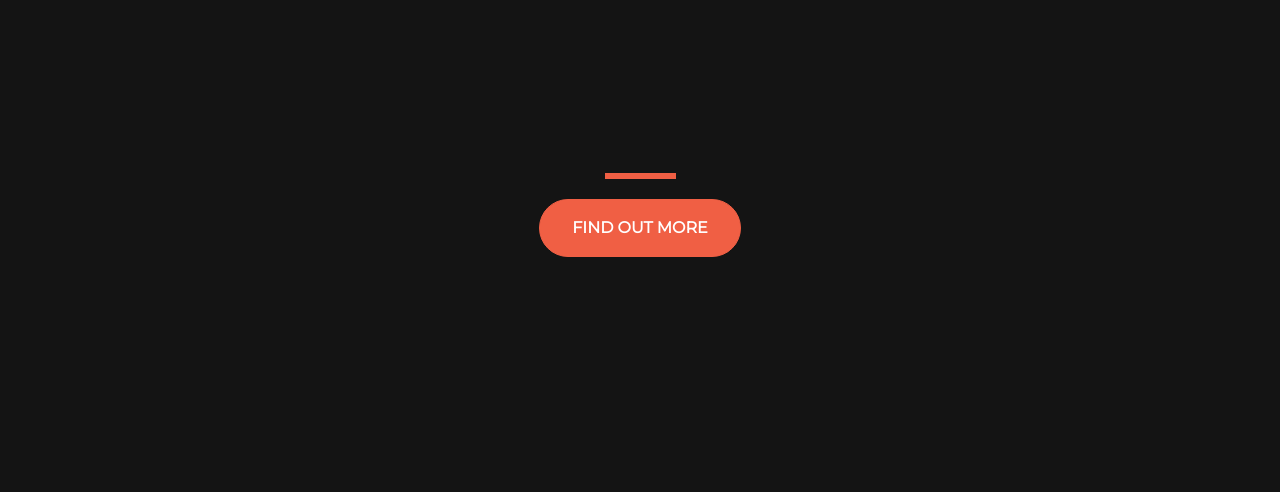
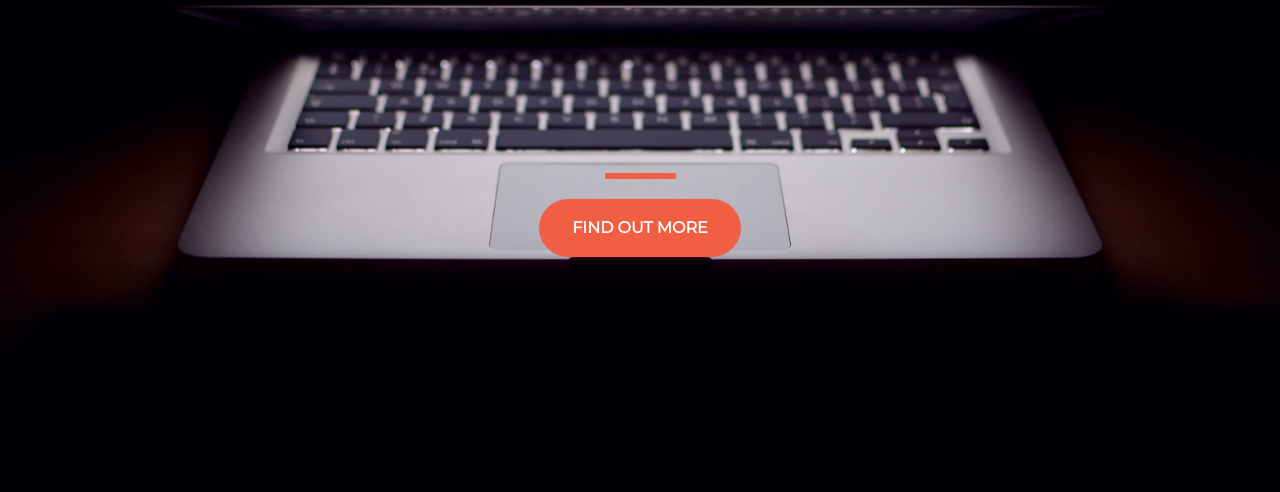
Before and after one commit to JPaul360/ztm-startup, a plain HTML site: page index.html in a window 1280 px wide. Shown: the part 308-800 px from the top of the page. Drawn offline with nearby package versions, Linux system fonts and the light colour scheme.

Commit message:
Update style.css

```diff
--- a/style.css
+++ b/style.css
@@ -3,12 +3,11 @@ html {
   width: 100%;
   height: 100%;
   font-family: "Montserrat", sans-serif;
-  background-color: rgba(0, 0, 0, 0.719);
-  /* background: url(/header.jpg) no-repeat center center fixed;
+  background: url(/header.jpg) no-repeat center center fixed;
   -webkit-background-size: cover;
   -moz-background-size: cover;
   -o-background-size: cover;
-  background-size: cover; */
+  background-size: cover;
 }
 
 h1 {
```
